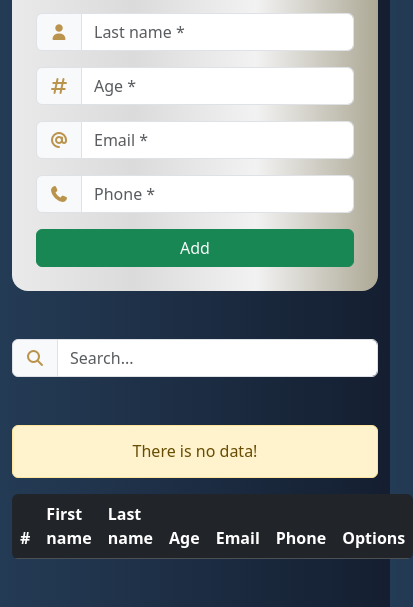
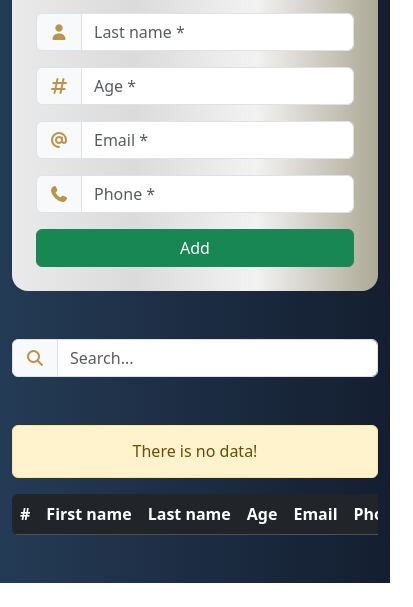
Before and after one commit to Kiwi64bit/JavaScript-student-system, a plain HTML site: page index.html in a window 390 px wide. Shown: the part 422-1029 px from the top of the page, 413 px wide, since content can reach past the window. After the commit the page ends 1005 px from the top, so only its background shows below. Drawn offline with Linux system fonts and the light colour scheme.

Commit message:
responsive
fixed responsive on small screens, where the content table stretches the page horizontally.

```diff
--- a/css/style.css
+++ b/css/style.css
@@ -42,6 +42,11 @@ body {
     display: none;
 }
 
+#contentTable {
+    min-width: max-content;
+    width: 100%;
+}
+
 @keyframes rowHighlight {
     0% {
         background-color: #a3dfb1;
--- a/index.html
+++ b/index.html
@@ -28,7 +28,8 @@
                     <input type="text" id="firstName" name="firstName" class="form-control" autocomplete="off"
                         placeholder="First name *">
                 </div>
-                <p class="error-field alert alert-danger text-start text-danger mt-1 py-2" data-error-id="firstName"></p>
+                <p class="error-field alert alert-danger text-start text-danger mt-1 py-2" data-error-id="firstName">
+                </p>
 
                 <div class="input-group mt-3">
                     <label class="input-group-text" for="lastName"><i class="fa-solid fa-user"></i></label>
@@ -58,7 +59,8 @@
                 <p class="error-field alert alert-danger text-start text-danger mt-1 py-2" data-error-id="phone"></p>
 
                 <div class="input-group my-3">
-                    <button type="submit" class="submit-btn btn btn-success text-light w-100" data-action="add">Add</button>
+                    <button type="submit" class="submit-btn btn btn-success text-light w-100"
+                        data-action="add">Add</button>
                 </div>
             </form>
         </div>
@@ -74,7 +76,8 @@
             <h6 id="emptyTableWarning" class="alert alert-warning text-center">
                 There is no data!
             </h6>
-            <table id="contentTable" class="table mb-5 rounded-2 overflow-hidden">
+            <div class="container p-0 mb-5 g-0 overflow-auto">
+                <table id="contentTable" class="table m-0 rounded-2 overflow-hidden">
                     <thead class="table-dark">
                         <tr>
                             <th scope="col">#</th>
@@ -91,6 +94,7 @@
                     </tbody>
                 </table>
             </div>
+        </div>
     </section>
 
     <script src="js/bootstrap.bundle.js"></script>
```
Lines whose indentation alone changed are shown as unchanged.
